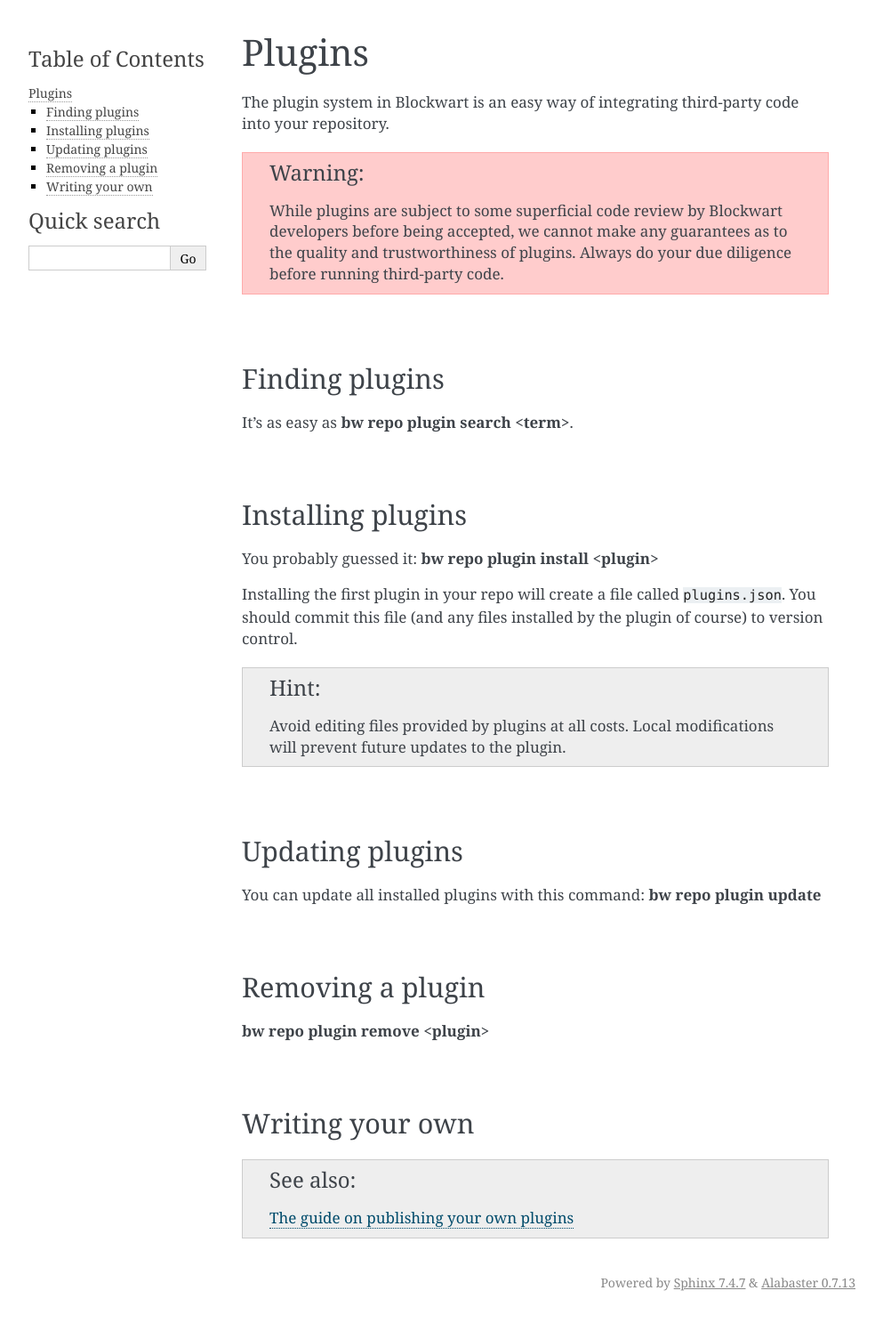
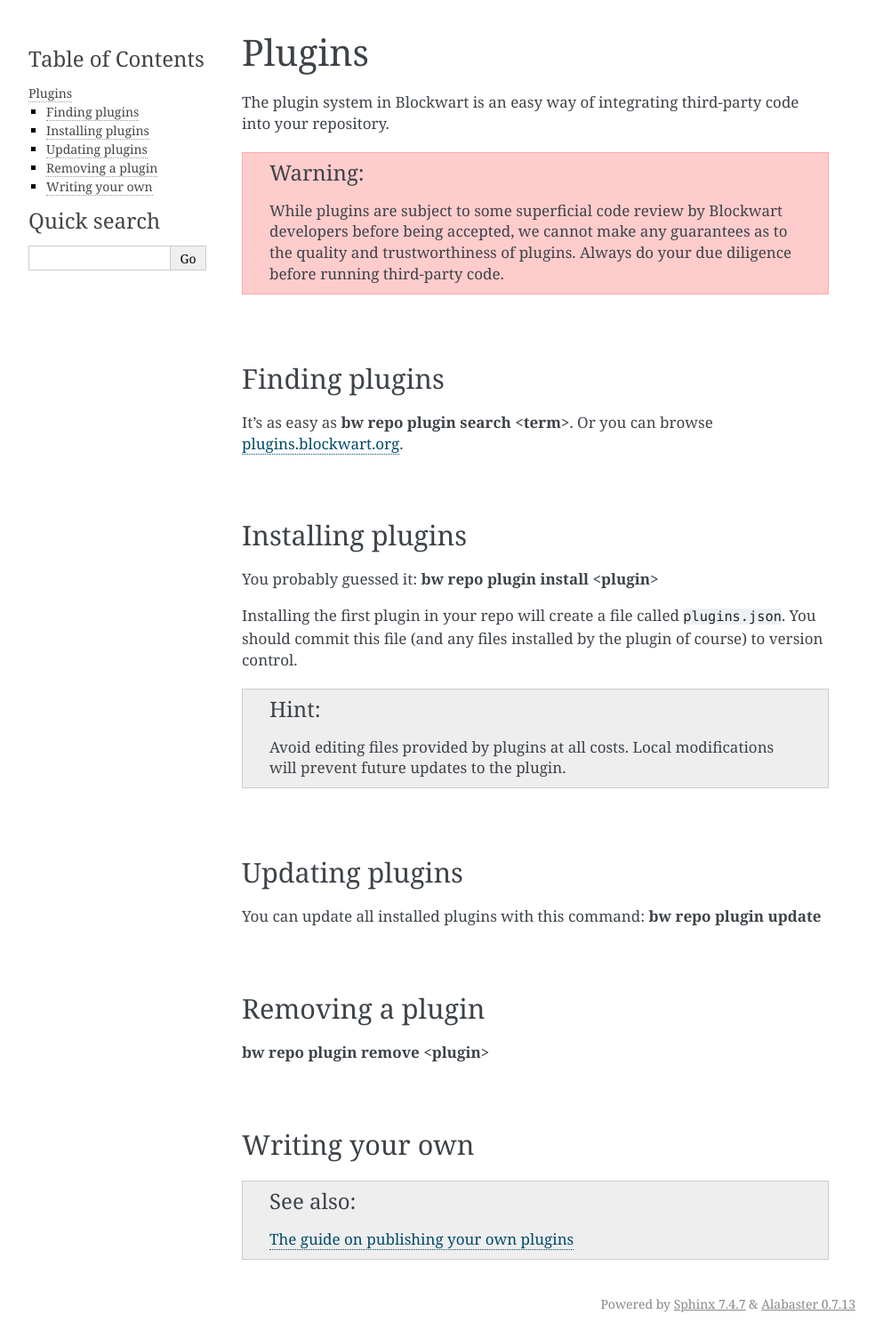
Before and after one commit to bundlewrap/bundlewrap, a Sphinx documentation site: the page built from doc/plugins.rst, in a window 1280 px wide. Shown: the whole page at 89% size, without its empty margins (148-1141 px from the left). Built offline with Sphinx 7.4.7, drawn with Linux system fonts in a browser that asks for light colours; before the commit the page ends 1481 px from its top, so only the background shows below that.

Commit message:
add link to plugin index

```diff
--- a/doc/plugins.rst
+++ b/doc/plugins.rst
@@ -13,7 +13,7 @@
 Finding plugins
 ###############
 
-It's as easy as :command:`bw repo plugin search <term>`.
+It's as easy as :command:`bw repo plugin search <term>`. Or you can browse `plugins.blockwart.org <http://plugins.blockwart.org>`_.
 
 |
 
```
